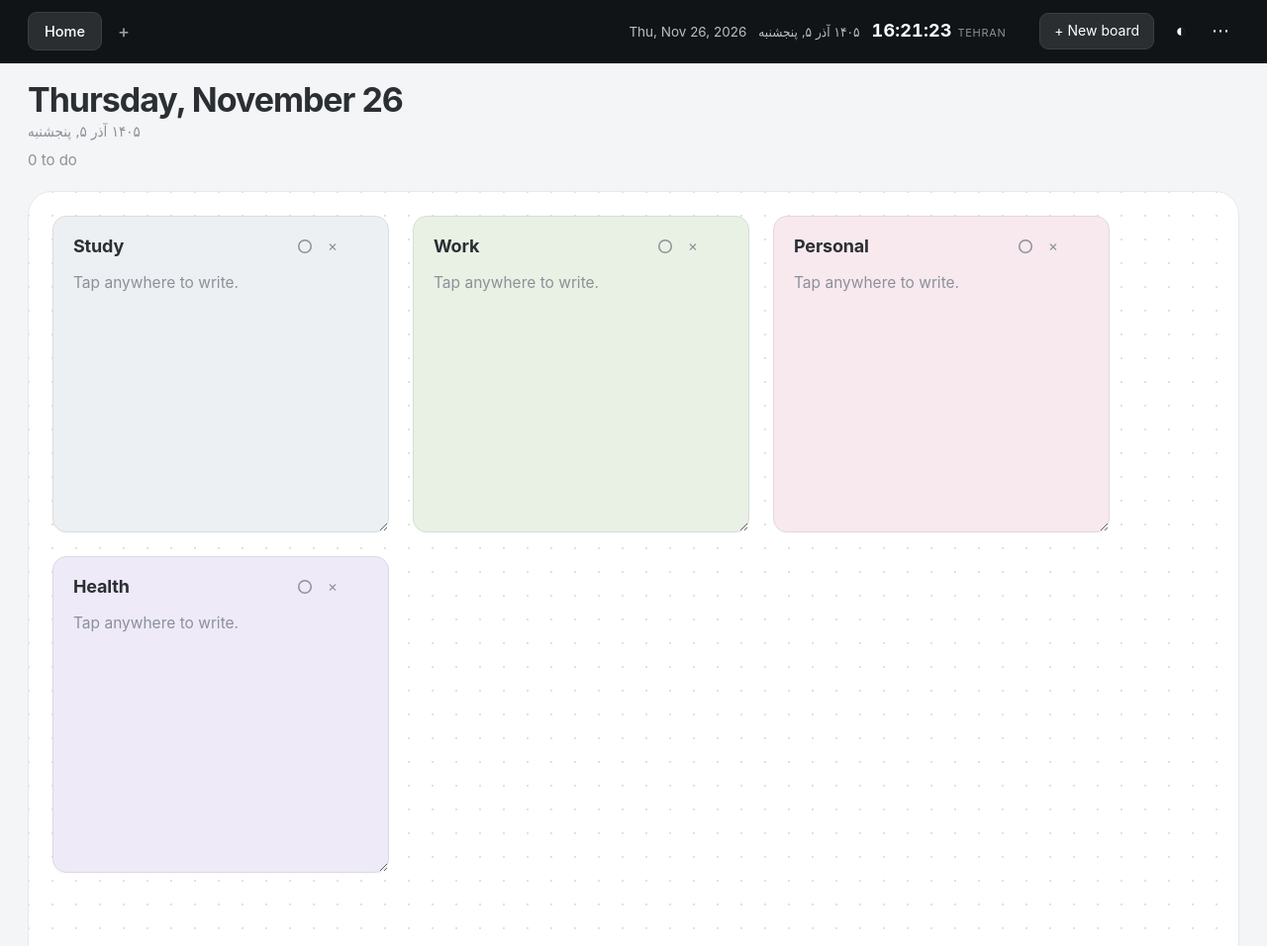
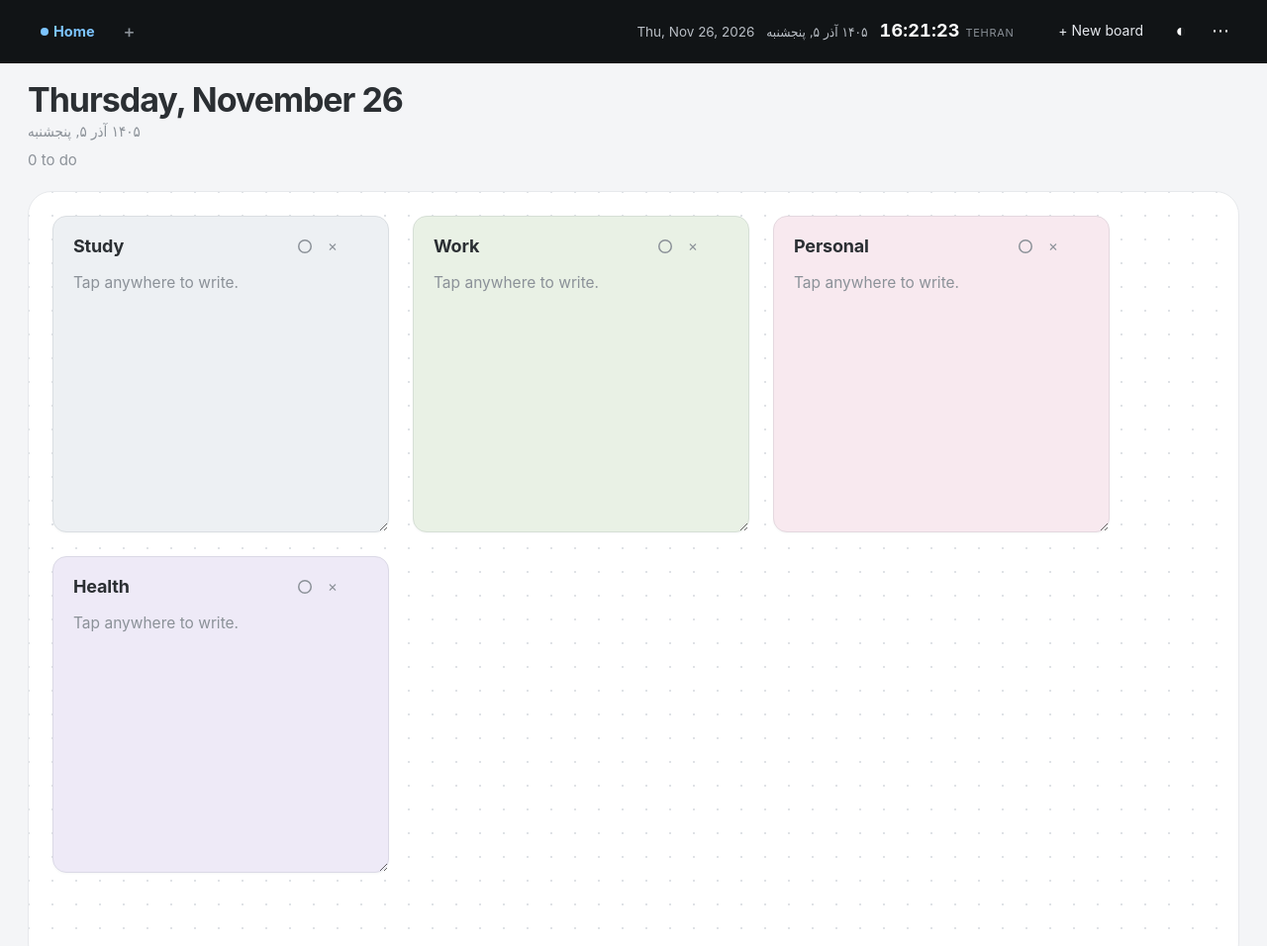
Before and after one commit to omidiz/life, a plain HTML site: page index.html in a window 1280 px wide. Shown: the top 956 px of the page at 99% size. Drawn offline with Linux system fonts and the light colour scheme.

Commit message:
Colourful tabs with no gray box
Each page gets its own colour in tab order. The current page shows its
name and mark (a dot, or ✎ for notepads) in that colour and bold, with
no background, border or halo; other pages are quiet gray with a faded
mark. + New board is plain text to match.

```diff
--- a/app.js
+++ b/app.js
@@ -415,12 +415,15 @@
   const SHORTCUTS = [[/^#{1,3}\s/, 'heading'], [/^[-*•]\s/, 'bullet'], [/^\[\s?\]\s/, 'task']];
 
   let renamingPage = null, addMenu = false;
+  // Each page gets its own colour, in tab order, so neighbouring tabs always differ.
+  const PAGE_COLORS = ['#7cc4ff', '#6fdc9a', '#ff8fab', '#b9a4ff', '#ffc566', '#ff9f7a'];
+  const pageColor = id => PAGE_COLORS[Math.max(0, pages().findIndex(p => p.id === id)) % PAGE_COLORS.length];
   const renderNav = () => {
     const cur = currentPage();
     $('#pages').innerHTML = pages().map(p => p.id === renamingPage
       ? `<input class="page-tab editing" data-page="${esc(p.id)}" value="${esc(p.name)}" size="${Math.max(4, [...p.name].length + 1)}" maxlength="30" dir="auto" aria-label="Page name">`
-      : `<button class="page-tab ${p.id === cur ? 'on' : ''}" role="tab" aria-selected="${p.id === cur}" data-page="${esc(p.id)}" title="Double-click to rename">
-           ${p.kind === 'doc' ? '<span class="tab-icon" aria-hidden="true">✎</span>' : ''}<span dir="auto">${esc(p.name)}</span>${p.id === cur && pages().length > 1 ? '<span class="page-del" data-act="delpage" title="Delete page" aria-label="Delete page">×</span>' : ''}
+      : `<button class="page-tab ${p.id === cur ? 'on' : ''}" style="--pc:${pageColor(p.id)}" role="tab" aria-selected="${p.id === cur}" data-page="${esc(p.id)}" title="Double-click to rename">
+           <span class="tab-icon ${p.kind === 'doc' ? 'pen' : 'dot'}" aria-hidden="true">${p.kind === 'doc' ? '✎' : ''}</span><span dir="auto">${esc(p.name)}</span>${p.id === cur && pages().length > 1 ? '<span class="page-del" data-act="delpage" title="Delete page" aria-label="Delete page">×</span>' : ''}
          </button>`).join('') +
       '<button class="page-tab add" data-act="addmenu" title="New page" aria-label="New page">+</button>' +
       (addMenu ? `<span class="add-menu"><button class="page-tab" data-act="addpage" data-kind="boards">▦ Boards</button>
--- a/style.css
+++ b/style.css
@@ -500,3 +500,19 @@ button { -webkit-tap-highlight-color: transparent; }
   html { scroll-padding-top: 110px; }
 }
 @media (max-width: 420px) { .topbar .clock-date { display: none; } }
+
+/* ============ tabs: colour instead of a gray box ============ */
+.topbar .page-tab, .topbar .page-tab.on { background: none; border-color: transparent; box-shadow: none; }
+.topbar .page-tab { padding: 8px 12px; gap: 7px; color: #8b9198; }
+.topbar .page-tab:hover:not(.on) { background: none; color: #d6d9de; }
+.topbar .page-tab.on { color: var(--pc); font-weight: 650; }
+.tab-icon.dot { width: 7px; height: 7px; border-radius: 50%; background: var(--pc); opacity: .45; flex: none; }
+.tab-icon.pen { color: var(--pc); opacity: .55; font-size: 13px; margin: 0; }
+.page-tab.on .tab-icon { opacity: 1; }
+.page-tab.on .tab-icon.dot { box-shadow: 0 0 0 3px color-mix(in srgb, var(--pc) 22%, transparent); }
+.topbar .page-tab.on .page-del { color: #8b9198; }
+.topbar .page-tab.add { color: #8b9198; }
+.topbar .page-tab.add:hover { color: #fff; }
+.page-tab.on .tab-icon.dot { box-shadow: none; width: 8px; height: 8px; }
+.topbar .new-btn { background: none; border-color: transparent; color: #e6e9ee; padding: 7px 10px; }
+.topbar .new-btn:hover { background: none; color: #fff; }
--- a/sw.js
+++ b/sw.js
@@ -1,6 +1,6 @@
 // Offline support: always ask the server for the newest files first (bypassing the
 // browser's 10-minute HTTP cache), and fall back to the saved copy when offline.
-const CACHE = 'life-v26';
+const CACHE = 'life-v27';
 const FILES = ['./', 'index.html', 'style.css', 'app.js', 'manifest.json', 'icon.svg', 'icon-192.png', 'icon-512.png'];
 
 self.addEventListener('install', e => {
```
